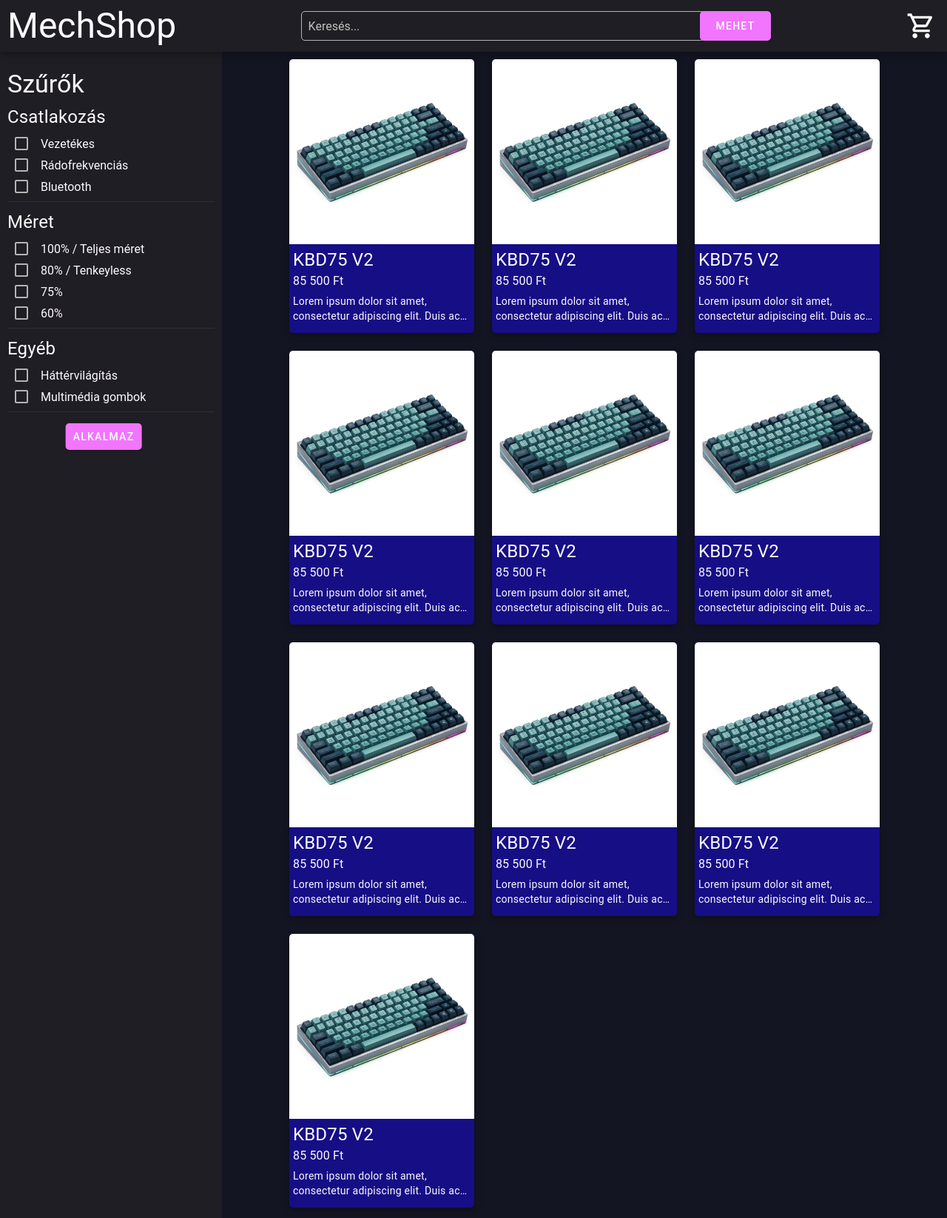
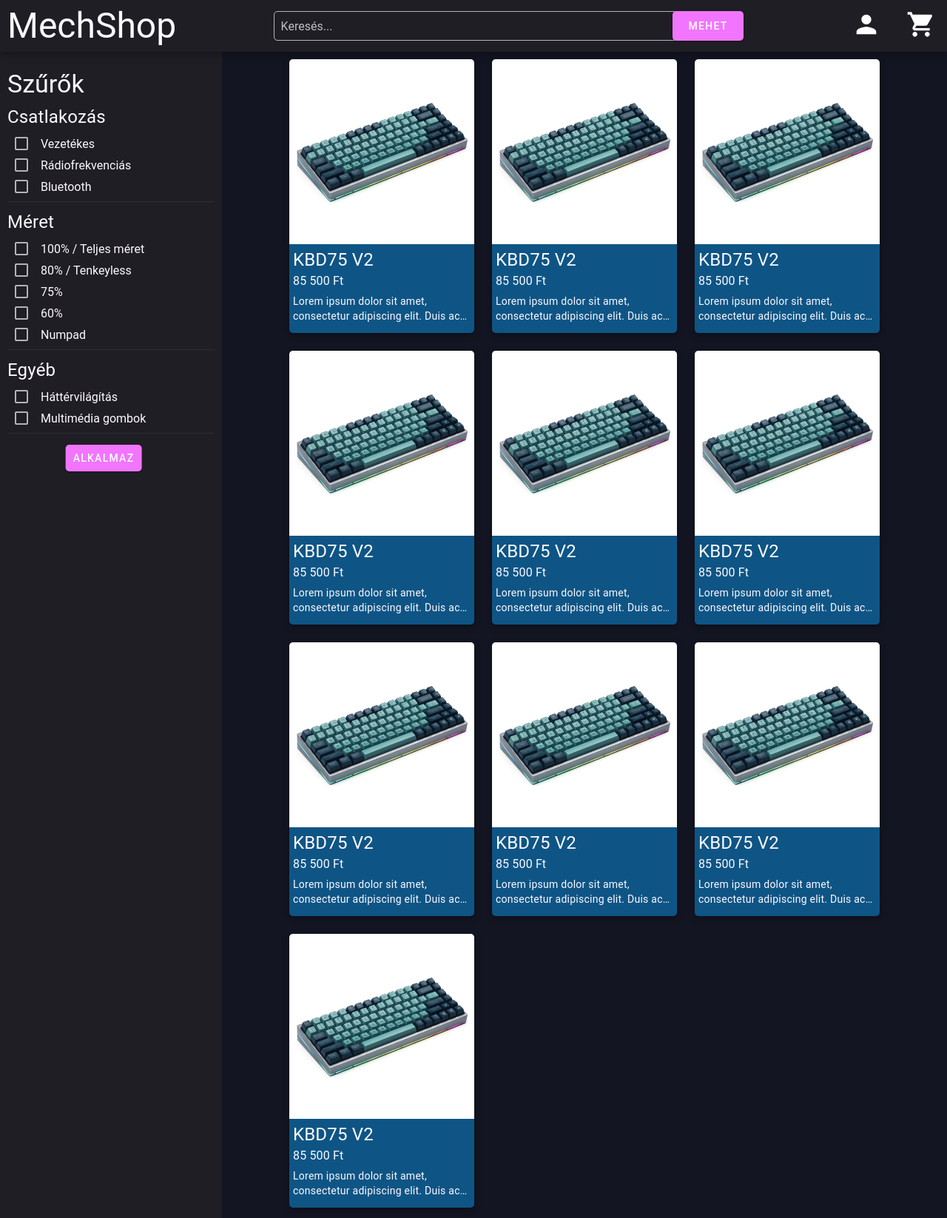
Before and after one commit to sn4k3ch4rm3r/MechShop, a PHP site: page /templates/shop.html in a window 1280 px wide. Shown: the whole page at 74% size. Run offline with PHP 8.4, Linux system fonts and the light colour scheme.

Commit message:
Minor changes

```diff
--- a/javascript/ripple.js
+++ b/javascript/ripple.js
@@ -11,7 +11,6 @@ rippleElements.forEach(element => {
 		ripple.style.top = `${y}px`;
 		ripple.classList.add('ripple-effect');
 		this.appendChild(ripple);
-		console.log(`x = ${x}; y = ${y}`);
 		setTimeout(() => {
 			ripple.remove();
 		}, 700)
--- a/stylesheets/colors.css
+++ b/stylesheets/colors.css
@@ -1,7 +1,8 @@
 :root {
 	--background: #131522;
 	--primary-accent: #f175ff;
-	--dark-accent: #160e85;
+	/* --dark-accent: #160e85; */
+	--dark-accent: #0e5585;
 	--text: #fdf9ff;
 	--text-secondary: #c0c0c0;
 	--input-border: #fffa;
--- a/stylesheets/shop.css
+++ b/stylesheets/shop.css
@@ -67,6 +67,7 @@ body {
 	box-sizing: border-box;
 	grid-column: 1;
 	grid-row: 2;
+	overflow: auto;
 }
 .sidebar h4 {
 	margin: 15px 0 0 0;
--- a/templates/shop.html
+++ b/templates/shop.html
@@ -21,18 +21,24 @@
 			<div class="header">
 				<h3>MechShop</h3>
 				<div class="search">
+					<form action="/templates/shop.html" method="GET">
 						<div class="material-outlined-textfield">
-						<input type="text" name="search" id="search" required>
+							<input type="text" name="q" id="search" required>
 							<label for="search">
 								Keresés...
 							</label>
 						</div>
 						<button class="material-button">Mehet</button>
+					</form>
 				</div>
-				<img src="/images/cart.svg">
+				<div class="icons">
+					<a href="/profile/"><img src="/images/profile.svg"></a>
+					<a href="/cart"><img src="/images/cart.svg"></a>
+				</div>
 			</div>
 			<div class="sidebar">
 				<h4>Szűrők</h4>
+				<form method="GET">
 					<div class="filter-group">
 						<h5>Csatlakozás</h5>
 						<label class="material-checkbox">
@@ -46,7 +52,7 @@
 							</div>
 						</label>
 						<label class="material-checkbox">
-						Rádofrekvenciás
+							Rádiofrekvenciás
 							<input type="checkbox" name="radio" id="radio">
 							<div class="display">
 								<div class="effect"></div>
@@ -108,6 +114,16 @@
 								</object>
 							</div>
 						</label>
+						<label class="material-checkbox">
+							Numpad
+							<input type="checkbox" name="numpad" id="numpad">
+							<div class="display">
+								<div class="effect"></div>
+								<object>
+									<embed src="/images/checkbox.svg">
+								</object>
+							</div>
+						</label>
 					</div>
 					<div class="filter-group">
 						<h5>Egyéb</h5>
@@ -133,6 +149,7 @@
 						</label>
 					</div>
 					<button class="material-button" id="filter-btn">Alkalmaz</button>
+				</form>
 			</div>
 			<div class="product-list">
 				<div class="list-container">
```
Also changed, not shown: images/cart.svg, images/profile.svg (added). Lines whose indentation alone changed are shown as unchanged.
